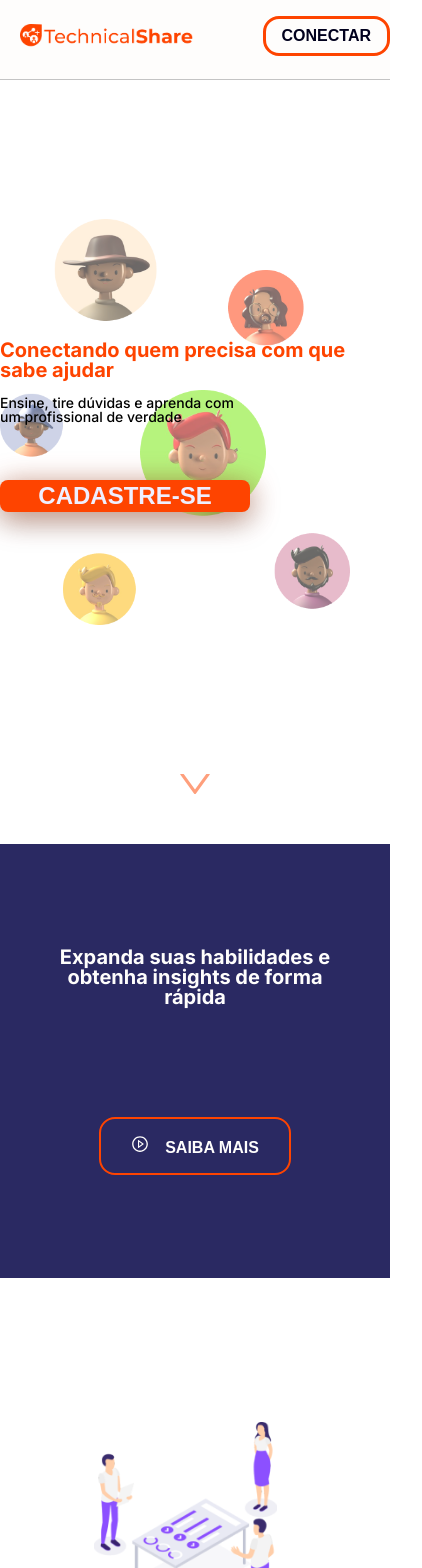
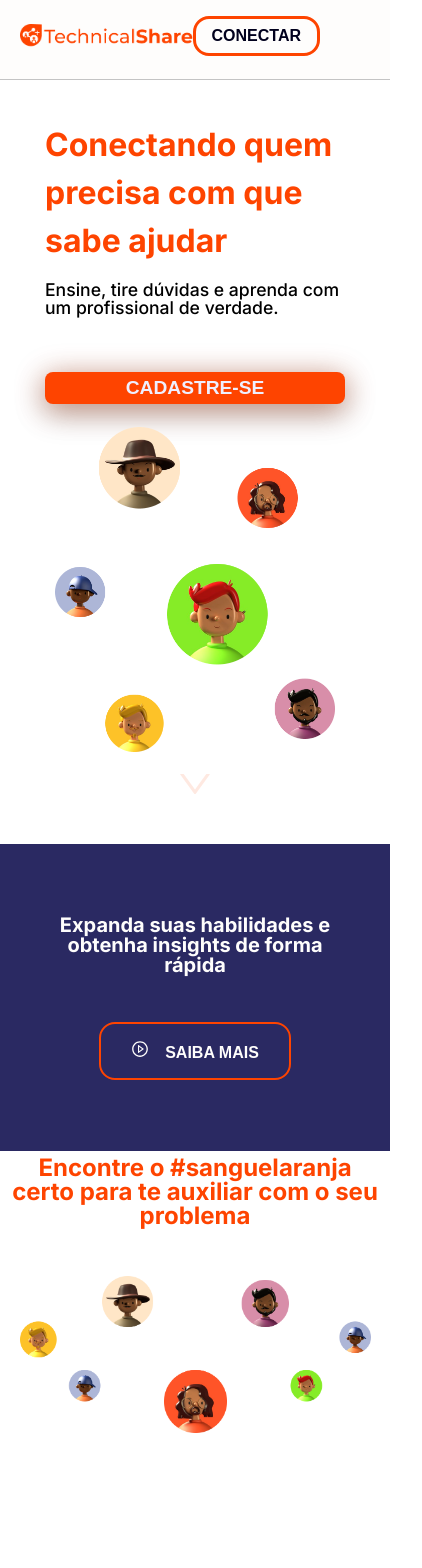
Before and after one commit to ThomasNdSR/technical-share-squad5, a React (Create React App) app in the folder front-end/: page / in a window 390 px wide. Shown: the top 1568 px of the page, 422 px wide, since content can reach past the window. After the commit the page ends 1489 px from the top, so only its background shows below. Built offline with nearby package versions, Linux system fonts and the light colour scheme.

Commit message:
feat: home page responsivity

```diff
--- a/front-end/src/components/Header/styles.css
+++ b/front-end/src/components/Header/styles.css
@@ -29,7 +29,7 @@
   background-color: transparent;
   border: 3px solid var(--primary-01);
   border-radius: 1rem;
-  margin: 1rem 0;
+  margin: 1rem 100px 1rem 0;
   text-transform: uppercase;
   padding: 0.5rem 1rem;
 }
--- a/front-end/src/pages/HomePage/EndPage/index.jsx
+++ b/front-end/src/pages/HomePage/EndPage/index.jsx
@@ -7,24 +7,30 @@ export const EndPage = () => {
   return (
     <div className="page">
       <section className="endPage">
+        <div>
           <img
-          src={img1}
-          alt="decoração da pagina com pontos"
-          className="endPage_decorative--spots"
+            src={img2}
+            alt="decoração da pagina com ondas"
+            className="endPage_decorative--waves"
           />
-        <h3>
-          Encontre o #Sanguelaranja certo para te auxiliar com o seu problema
+        </div>
+        <div>
+          <h3 id="sangue_laranja">
+            Encontre o #sanguelaranja certo para te auxiliar com o seu problema
           </h3>
           <img
             className="endPage__illustration"
             src={endPageImage}
             alt="Ilustração de colaboradores"
           />
+        </div>
+        <div className="endPage_decorative_spots_container">
           <img
-          src={img2}
-          alt="decoração da pagina com ondas"
-          className="endPage_decorative--waves"
+            src={img1}
+            alt="decoração da pagina com pontos"
+            className="endPage_decorative--spots"
           />
+        </div>
       </section>
     </div>
   );
--- a/front-end/src/pages/HomePage/EndPage/style.css
+++ b/front-end/src/pages/HomePage/EndPage/style.css
@@ -1,50 +1,96 @@
 .endPage {
   display: flex;
   color: var(--primary-01);
-  flex-direction: column;
-  justify-content: center;
-  padding: 5rem 0;
-  height: 70vh;
-  position: relative;
+  justify-content: space-between;
+  align-items: center;
+  height: 60vh;
   text-align: center;
-  vertical-align: middle;
 }
 .endPage h4 {
   font-weight: var(--heading-1-weight);
 }
 .endPage__illustration {
-  margin: 5rem auto;
+  margin: 6rem auto 1rem;
   width: 50rem;
 }
-.endPage_decorative--spots,
+
+.endPage_decorative_spots_container {
+  align-self: flex-end;
+}
+
+.endPage_decorative--spots {
+  width: 8rem;
+}
+
 .endPage_decorative--waves {
-  position: absolute;
-  width: 8rem;
-  z-index: -2;
+  width: 10rem;
+  transform: rotate(180deg);
+  padding-top: 200px;
 }
+
 .endPage_decorative--spots {
-  right: -100px;
-  bottom: 0;
 }
-.endPage_decorative--waves {
-  left: -100px;
-  top: 0;
-  bottom: 0;
-  margin: auto 0;
-}
-@media screen and (max-width: 768px) {
+
+@media screen and (max-width: 1024px) {
   .endPage__illustration {
-    width: 100%;
+    width: 90%;
   }
-  .endPage_decorative--spots,
-  .endPage_decorative--waves {
-    width: 5rem;
-  }
-  .endPage_decorative--spots {
-    right: -2rem;
+
+  #sangue_laranja {
+    font-size: 1.7rem;
   }
 
   .endPage_decorative--waves {
-    left: -2rem;
+    width: 9rem;
+  }
+
+  .endPage_decorative--spots {
+    width: 7rem;
   }
 }
+
+@media screen and (max-width: 768px) {
+  .endPage {
+    height: 50vh;
+  }
+
+  .endPage__illustration {
+    width: 90%;
+  }
+
+  #sangue_laranja {
+    font-size: 1.5rem;
+  }
+
+  .endPage_decorative--waves {
+    width: 8rem;
+  }
+
+  .endPage_decorative--spots {
+    width: 6rem;
+  }
+}
+
+@media screen and (max-width: 425px) {
+  .endPage {
+    height: 40vh;
+  }
+
+  .endPage__illustration {
+    margin: 3rem auto;
+    width: 90%;
+  }
+
+  #sangue_laranja {
+    font-size: 1.5rem;
+    padding: 0 10px;
+  }
+
+  .endPage_decorative--waves {
+    display: none;
+  }
+
+  .endPage_decorative--spots {
+    display: none;
+  }
+}
--- a/front-end/src/pages/HomePage/Presentation/index.jsx
+++ b/front-end/src/pages/HomePage/Presentation/index.jsx
@@ -19,22 +19,22 @@ export const Presentation = () => {
     {
       image: onlineEducation,
       alt: "Livros de estudos",
-      text: "Melhores suas habilidades",
+      text: "Melhore suas habilidades",
     },
     {
       image: calendar,
       alt: "Calendario de agendamento",
-      text: "Agenda de forma prática",
+      text: "Agende de forma prática",
     },
     {
       image: chat,
       alt: "Ilustração de uma troca de insights",
-      text: "Troque de insights",
+      text: "Troque insights",
     },
   ];
   return (
     <section>
-      <article className="presentation_descrition">
+      <div className="presentation_descrition">
         <h3>Expanda suas habilidades e obtenha insights de forma rápida</h3>
         <button
           onClick={() => {
@@ -64,8 +64,8 @@ export const Presentation = () => {
             allowfullscreen
           ></iframe>
         </div>
-      </article>
-      <article>
+      </div>
+      <div>
         <ul className="presentation_list page">
           {list.map((item, index) => (
             <li key={index}>
@@ -75,21 +75,21 @@ export const Presentation = () => {
             </li>
           ))}
         </ul>
-      </article>
-      <article className="presentation__search">
+      </div>
+      <div className="presentation__search">
         <div className="presentation__search--container page">
           <img src={searchImage} alt="Ilustração sobre pesquisa" />
           <div className="presentation__search--descrition">
             <h4>
-              Pessoas com diferentes níveisde experiencias se encontrando e
-              trocando experiências
+              Pessoas com diferentes níveis de experiencias se encontrando e
+              trocando experiências.
             </h4>
             <p className="presentation__search--descrition-text">
-              Pesquisa avançadas atráves de skill, função e projeto participados
+              Pesquisa avançada através de skill, função e projeto participados
             </p>
           </div>
         </div>
-      </article>
+      </div>
     </section>
   );
 };
--- a/front-end/src/pages/HomePage/Presentation/style.css
+++ b/front-end/src/pages/HomePage/Presentation/style.css
@@ -28,7 +28,7 @@
   background-color: var(--secondary-02);
   flex-direction: column;
   justify-content: space-around;
-  height: 40vh;
+  height: 25vh;
   padding: 3rem;
   position: relative;
   text-align: center;
@@ -48,8 +48,7 @@
 .presentation_list {
   justify-content: space-around;
   color: var(--color-standard);
-  height: 80vh;
-  margin: 5rem 0;
+  height: 40vh;
   padding: 3rem;
 }
 
@@ -60,14 +59,19 @@
 .presentation__search {
   background-color: var(--primary-01);
 }
+
 .presentation__search--container {
   justify-content: space-between;
-  height: 35vh;
-  position: relative;
+  height: 22vh;
 }
 .presentation__search img {
   width: 300px;
   align-self: flex-end;
+  padding-left: 150px;
+}
+
+.presentation_list p {
+  margin-top: 10px;
 }
 
 .presentation__search--descrition {
@@ -78,8 +82,14 @@
   justify-content: space-around;
   text-align: end;
   width: 70%;
-  height: 30vh;
+  height: 15vh;
+  padding-right: 150px;
 }
+
+.presentation__search--descrition h4 {
+  font-weight: bold;
+}
+
 .presentation__search--descrition p {
   font-weight: var(--body-weight);
 }
@@ -92,29 +102,58 @@
     opacity: 1;
   }
 }
+
 @media screen and (max-width: 768px) {
   .movie {
     width: 100%;
   }
+
   .presentation_list {
-    flex-direction: column;
-    height: auto;
+    height: 30vh;
   }
+
   .presentation_list li {
     margin: 1rem 0;
     height: auto;
   }
+
+  .presentation_list img {
+    height: 100px;
+  }
+
   .presentation__search img {
-    position: absolute;
-    opacity: 0.5;
+    padding-left: 100px;
   }
+
   .presentation__search--descrition {
-    text-align: center;
     font-size: 1.5rem;
-    text-shadow: 0.1em 0.1em #000;
-    width: 100%;
+    max-width: 300px;
+    padding-right: 100px;
   }
+
   .presentation__search--descrition h4 {
-    font-size: 2rem;
+    font-size: 1.3rem;
+  }
+
+  .presentation__search--descrition p {
+    font-size: 1rem;
   }
 }
+
+@media screen and (max-width: 425px) {
+  .presentation__search--descrition {
+    display: none;
+  }
+
+  .presentation__search img {
+    display: none;
+  }
+
+  .presentation__search--container {
+    display: none;
+  }
+
+  .presentation_list {
+    display: none;
+  }
+}
--- a/front-end/src/pages/HomePage/Spotlight/index.jsx
+++ b/front-end/src/pages/HomePage/Spotlight/index.jsx
@@ -1,27 +1,39 @@
+import { useNavigate } from "react-router-dom";
 import { AiOutlineDown } from "react-icons/ai";
 import destaqueTop from "../../../assets/homePageTop.png";
 import "./style.css";
 
 export const Spotlight = () => {
+  const navigate = useNavigate();
+
+  const handleNavigate = () => {
+    navigate("/auth");
+  };
+
   return (
-    <div className="page">
+    <div>
       <section className="spotlight">
-        <article className="spotlight__description">
+        <div className="spotlight__description">
           <h3 className="spotlight__description--title">
             Conectando quem precisa com que sabe ajudar
           </h3>
           <h6 className="spotlight__description--text">
-            Ensine, tire dúvidas e aprenda com um profissional de verdade
+            Ensine, tire dúvidas e aprenda com um profissional de verdade.
           </h6>
-          <button className="spotlight__description--singIn">
+          <button
+            className="spotlight__description--singIn"
+            onClick={handleNavigate}
+          >
             cadastre-se
           </button>
-        </article>
-        <img
-          src={destaqueTop}
-          className="spotlight__image"
-          alt="Ilustração das conexões entre pessoas"
-        />
+        </div>
+        <div>
+          <img
+            src={destaqueTop}
+            className="spotlight__image"
+            alt="Ilustração das conexões entre pessoas"
+          />
+        </div>
         <AiOutlineDown size={40} color="var(--primary-01)" />
       </section>
     </div>
--- a/front-end/src/pages/HomePage/Spotlight/style.css
+++ b/front-end/src/pages/HomePage/Spotlight/style.css
@@ -2,8 +2,7 @@
   display: flex;
   align-items: center;
   height: 100vh;
-  justify-content: space-between;
-  position: relative;
+  justify-content: space-evenly;
   width: 100%;
 }
 .spotlight svg {
@@ -20,14 +19,17 @@
   flex-direction: column;
   height: 100%;
   justify-content: center;
-  width: 50%;
+  width: 620px;
 }
 .spotlight__description--title {
+  font-size: 2.5rem;
   color: var(--primary-01);
+  line-height: 1.5;
 }
 .spotlight__description--text {
   font-weight: 500;
   width: 60%;
+  font-size: 1.1rem;
 }
 .spotlight__description--singIn {
   background-color: var(--primary-01);
@@ -36,15 +38,15 @@
   box-shadow: 0px 4px 30px rgba(185, 50, 0, 0.4),
     0px 10px 30px rgba(0, 0, 0, 0.25);
   color: var(--neutral-01);
-  font-size: 1.5rem;
+  font-size: 1.2rem;
   height: 2rem;
   justify-self: flex-end;
   margin-top: 3rem;
   text-transform: uppercase;
   width: 25rem;
 }
-.spotlight__description--singIn:hover{
-    opacity: 0.8;
+.spotlight__description--singIn:hover {
+  opacity: 0.8;
 }
 .spotlight__description--title,
 .spotlight__description--text {
@@ -70,16 +72,38 @@
 }
 
 @media screen and (max-width: 768px) {
-  .spotlight__description{
+  .spotlight__description {
+    width: 300px;
+  }
+
+  .spotlight__description--title {
+    font-size: 2rem;
+  }
+
+  .spotlight__description--text {
     width: 100%;
   }
-  .spotlight__description--singIn{
-    width: 250px;
-    z-index: 2;
+
+  .spotlight__image {
+    width: 320px;
   }
-  .spotlight__image{
-    position: absolute;
-    z-index: -2;
-    opacity: 0.6;
+
+  .spotlight__description--singIn {
+    width: 100%;
   }
 }
+
+@media screen and (max-width: 425px) {
+  .spotlight {
+    flex-direction: column;
+    justify-content: center;
+  }
+
+  .spotlight__description {
+    height: 40%;
+  }
+
+  .spotlight__image {
+    width: 280px;
+  }
+}
```
Lines whose indentation alone changed are shown as unchanged.
